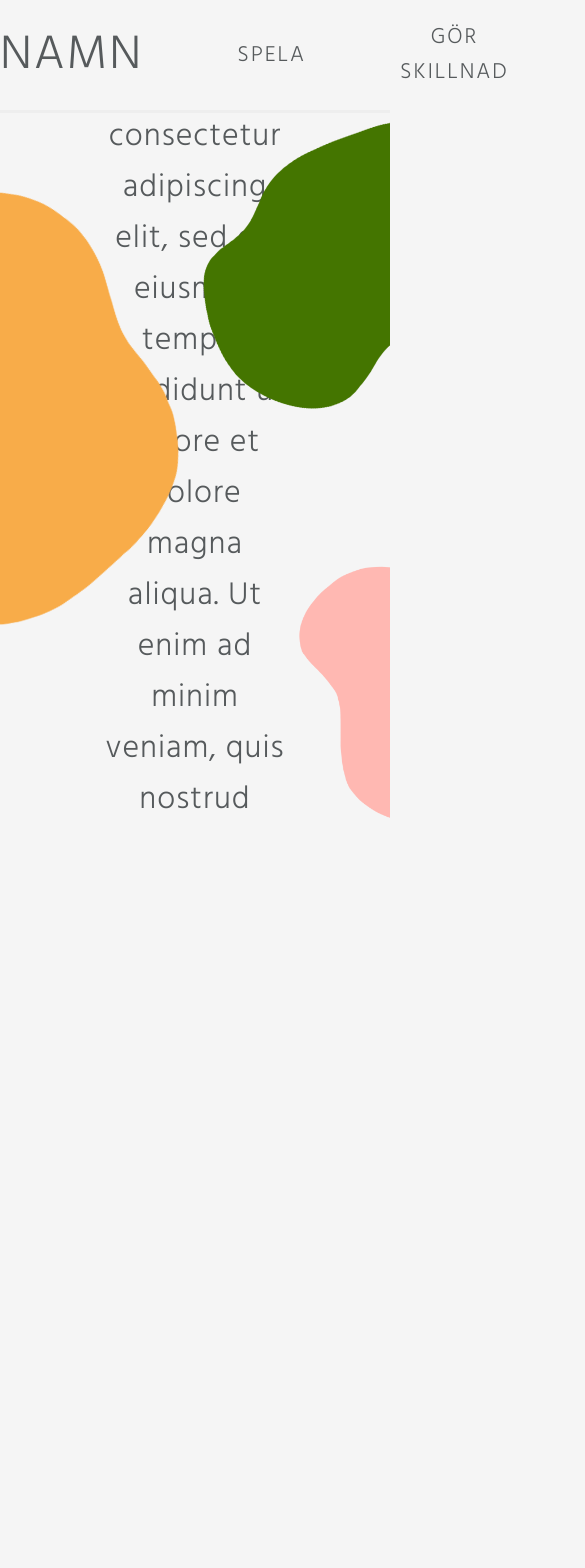
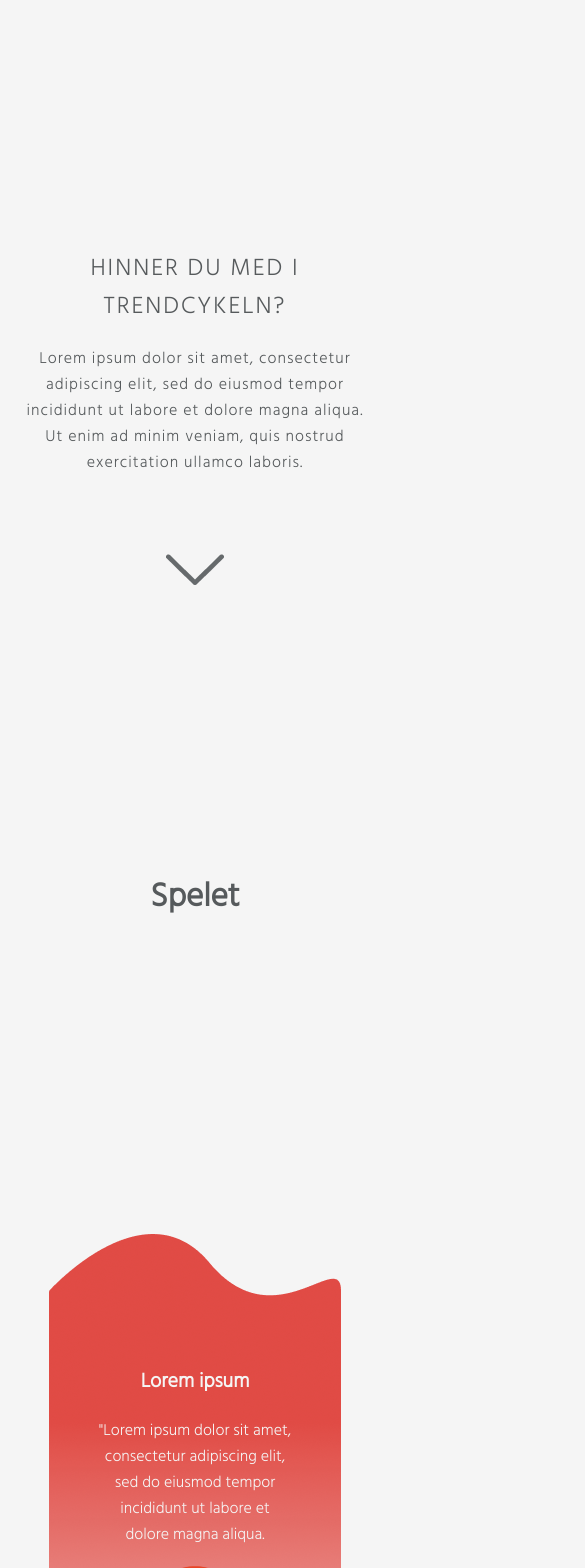
Before and after one commit to sofiaronnkvist/sammanslaget, a Svelte app: page / in a window 390 px wide. Shown: the top 1568 px of the page, 585 px wide, since content can reach past the window. Before the commit the page ends 844 px from the top, so only its background shows below. Built offline with nearby package versions, Linux system fonts and the light colour scheme.

Commit message:
Mobile changes.

```diff
--- a/src/App.svelte
+++ b/src/App.svelte
@@ -166,7 +166,7 @@
           <img src={elin} alt="Profile picture" />
         </div>
         <div class="profile-text-div">
-          <h3>Elin Deninger, UX22</h3>
+          <h3>Elin Deninger, UX22 📩</h3>
           <p>
             "Lorem ipsum dolor sit amet, consectetur adipiscing elit, sed do
             eiusmod tempor incididunt ut labore et dolore magna aliqua.
@@ -178,7 +178,7 @@
           <img src={eric} alt="Profile picture" />
         </div>
         <div class="profile-text-div">
-          <h3>Eric Locher, GP21</h3>
+          <h3>Eric Locher, GP21 📩</h3>
           <p>
             "Lorem ipsum dolor sit amet, consectetur adipiscing elit, sed do
             eiusmod tempor incididunt ut labore et dolore magna aliqua.
@@ -190,7 +190,7 @@
           <img src={luis} alt="Profile picture" />
         </div>
         <div class="profile-text-div">
-          <h3>Luis Pablo Gomez Vecchio, GP21</h3>
+          <h3>Luis Pablo Gomez Vecchio, GP21 📩</h3>
           <p>
             "Lorem ipsum dolor sit amet, consectetur adipiscing elit, sed do
             eiusmod tempor incididunt ut labore et dolore magna aliqua.
@@ -202,7 +202,7 @@
           <img src={sofia} alt="Profile picture" />
         </div>
         <div class="profile-text-div">
-          <h3>Sofia Rönnkvist, WU21</h3>
+          <h3>Sofia Rönnkvist, WU21 📩</h3>
           <p>
             "Lorem ipsum dolor sit amet, consectetur adipiscing elit, sed do
             eiusmod tempor incididunt ut labore et dolore magna aliqua.
@@ -214,7 +214,7 @@
           <img src={vilma} alt="Profile picture" />
         </div>
         <div class="profile-text-div">
-          <h3>Vilma Gustafsson, GA21</h3>
+          <h3>Vilma Gustafsson, GA21 📩</h3>
           <p>
             "Lorem ipsum dolor sit amet, consectetur adipiscing elit, sed do
             eiusmod tempor incididunt ut labore et dolore magna aliqua.
@@ -222,8 +222,12 @@
         </div>
       </div>
       <div class="bottom-logos">
-        <img src={yrgoLogo} alt="Yrgo logo" />
-        <img src={bjorkaLogo} alt="Björkå Frihet logo" />
+        <a href="http://yrgo.se/" target="_blank"
+          ><img src={yrgoLogo} alt="Yrgo logo" /></a
+        >
+        <a href="https://bjorkafrihet.se/" target="_blank">
+          <img src={bjorkaLogo} alt="Björkå Frihet logo" /></a
+        >
       </div>
     </div>
   </section>
--- a/src/app.css
+++ b/src/app.css
@@ -233,6 +233,7 @@ section {
   display: flex;
   align-items: center;
   justify-content: center;
+  flex-wrap: wrap;
 }
 
 .background-info {
@@ -244,6 +245,7 @@ section {
   align-items: center;
   justify-content: center;
   padding-right: 70px;
+  padding-bottom: 0px;
 }
 
 .green-div {
@@ -257,6 +259,7 @@ section {
   align-items: center;
   justify-content: center;
   padding-right: 70px;
+  padding-bottom: 0px;
 }
 
 .text-logo {
@@ -322,6 +325,7 @@ section {
   gap: 15px;
   max-height: 100px;
   align-items: center;
+  flex-wrap: wrap;
 }
 
 .profile-text-div {
@@ -401,7 +405,7 @@ section {
   width: 555px;
   height: 594px;
   position: absolute;
-  top: -40px;
+  top: -20px;
   right: -280px;
 }
 
@@ -414,6 +418,10 @@ section {
 
 .gor-skillnad {
   width: 40vw;
+}
+
+.gor-skillnad img {
+  width: auto;
 }
 
 #store {
@@ -431,3 +439,189 @@ section {
 .bottom-logos img {
   scale: 50%;
 }
+
+@media only screen and (max-width: 1023px) {
+  .profile-container:nth-child(2) {
+    align-self: flex-start;
+  }
+
+  .profile-container:nth-child(4) {
+    align-self: flex-start;
+  }
+
+  .profile-container {
+    width: 80vw;
+    max-height: max-content;
+    padding-bottom: 20px;
+    justify-content: center;
+  }
+
+  nav {
+    display: none;
+  }
+
+  section {
+    height: 100vw;
+    padding-top: 0;
+  }
+
+  .scroller {
+    height: 100vh;
+    overflow-y: visible;
+    scroll-snap-type: none;
+    scroll-behavior: smooth;
+  }
+
+  .scroller section {
+    scroll-snap-align: none;
+  }
+
+  .profiles {
+    width: 100vw;
+    padding-inline-start: 5%;
+    padding-inline-end: 5%;
+  }
+
+  .header-text {
+    width: 90%;
+  }
+
+  .header-text h1 {
+    font-size: 24px;
+    font-weight: normal;
+  }
+
+  .header-text h2 {
+    font-size: 16px;
+    letter-spacing: 1px;
+    font-weight: normal;
+  }
+
+  .header {
+    height: 100vh;
+  }
+
+  .about {
+    height: max-content;
+  }
+
+  #store {
+    height: max-content;
+  }
+
+  .arrow {
+    padding-top: 80px;
+  }
+
+  .header-cloud-div-green {
+    display: none;
+  }
+
+  .header-cloud-div-pink {
+    display: none;
+  }
+
+  .header-cloud-div-orange {
+    display: none;
+  }
+
+  .header-cloud-green {
+    display: none;
+  }
+
+  .header-cloud-pink {
+    display: none;
+  }
+
+  .header-cloud-orange {
+    display: none;
+  }
+
+  .div-grey-cloud {
+    display: none;
+  }
+
+  .store-cloud-grey {
+    display: none;
+  }
+
+  .store-cloud-div-pink {
+    display: none;
+  }
+
+  .store-cloud-pink {
+    display: none;
+  }
+
+  .div-orange-cloud {
+    display: none;
+  }
+
+  .about-cloud-orange {
+    display: none;
+  }
+
+  .div-green-cloud {
+    display: none;
+  }
+
+  .about-cloud-green {
+    display: none;
+  }
+
+  .stores button {
+    background-color: var(--main-green);
+    border-style: none;
+    border-radius: 10px;
+    width: 150px;
+    height: 69px;
+    font-size: 16px;
+    font-family: Hind regular;
+    color: var(--main-white);
+    letter-spacing: 2px;
+  }
+
+  .stores h2 {
+    text-transform: uppercase;
+    font-size: 24px;
+    letter-spacing: 1px;
+  }
+
+  .stores h4 {
+    font-size: 16px;
+    letter-spacing: 1px;
+  }
+
+  .gor-skillnad img {
+    width: 40vw;
+  }
+
+  .game-info {
+    height: max-content;
+  }
+
+  .text-logo {
+    position: absolute;
+    width: 50%;
+    color: var(--main-white);
+    padding-top: 20px;
+  }
+
+  .text-logo h3 {
+    font-size: 20px;
+  }
+
+  .text-logo p {
+    font-size: 16px;
+  }
+
+  .red-div {
+    padding-right: 0;
+    padding-bottom: 20px;
+  }
+
+  .gold-div {
+    padding-right: 0;
+    padding-bottom: 20px;
+  }
+}
```
